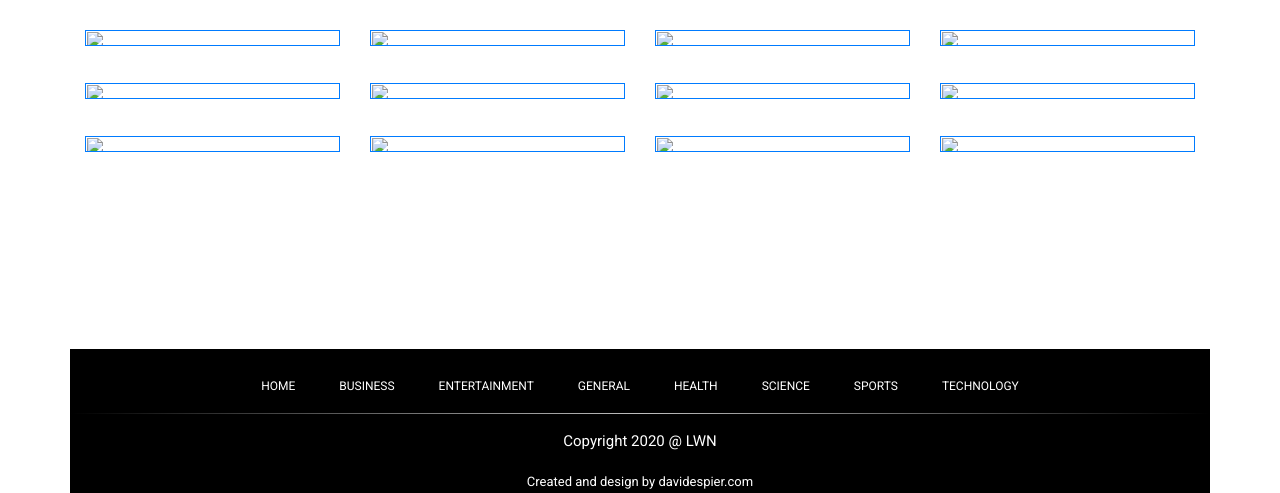
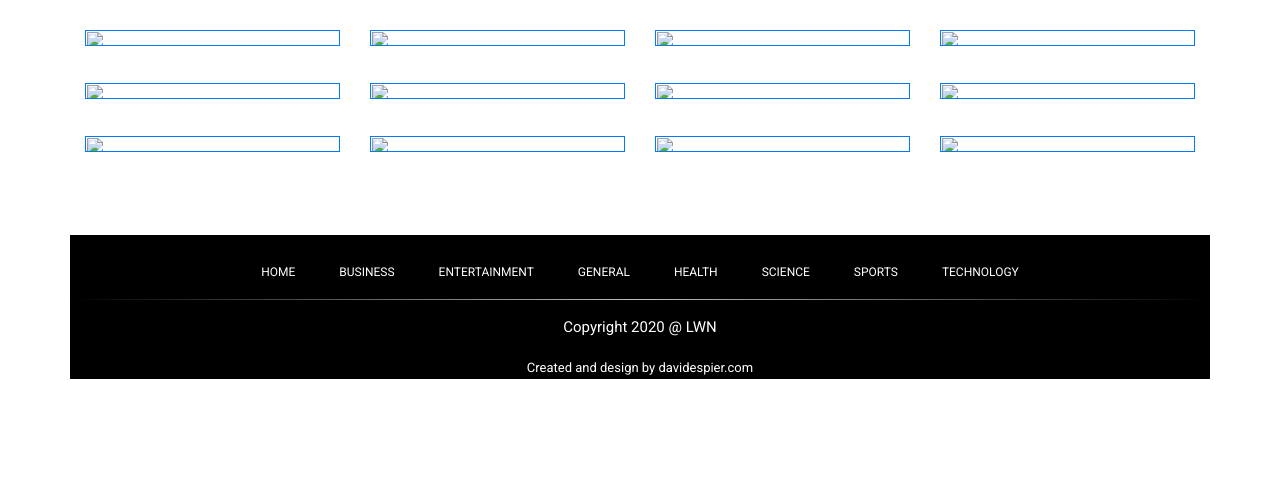
Before and after one commit to davidescor/php--last-world-news, a PHP site: page / in a window 1280 px wide. Shown: the part 409-902 px from the top of the page. After the commit the page ends 788 px from the top, so only its background shows below. Run offline with PHP 8.4, Linux system fonts and the light colour scheme; data that the repository does not hold is empty.

Commit message:
#3 - Fix footer

```diff
--- a/core/design/nnw.css
+++ b/core/design/nnw.css
@@ -11,7 +11,7 @@ hr{
 }
 
 footer{
-  margin-top: 15%;
+  margin-top: 5%;
   width: 100%;
   text-align: center;
   background-color: black;
```
